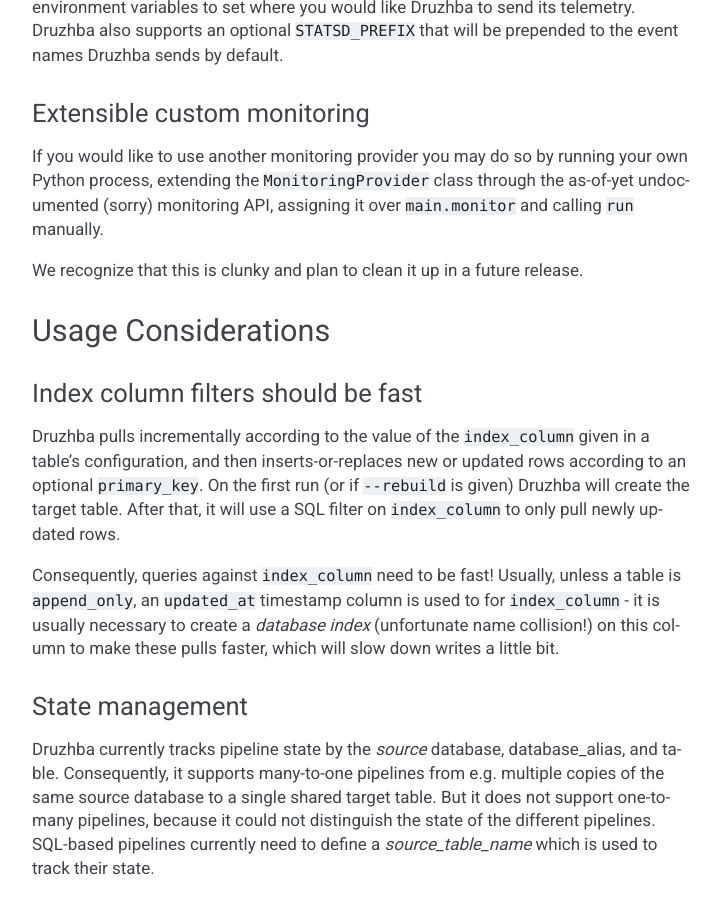
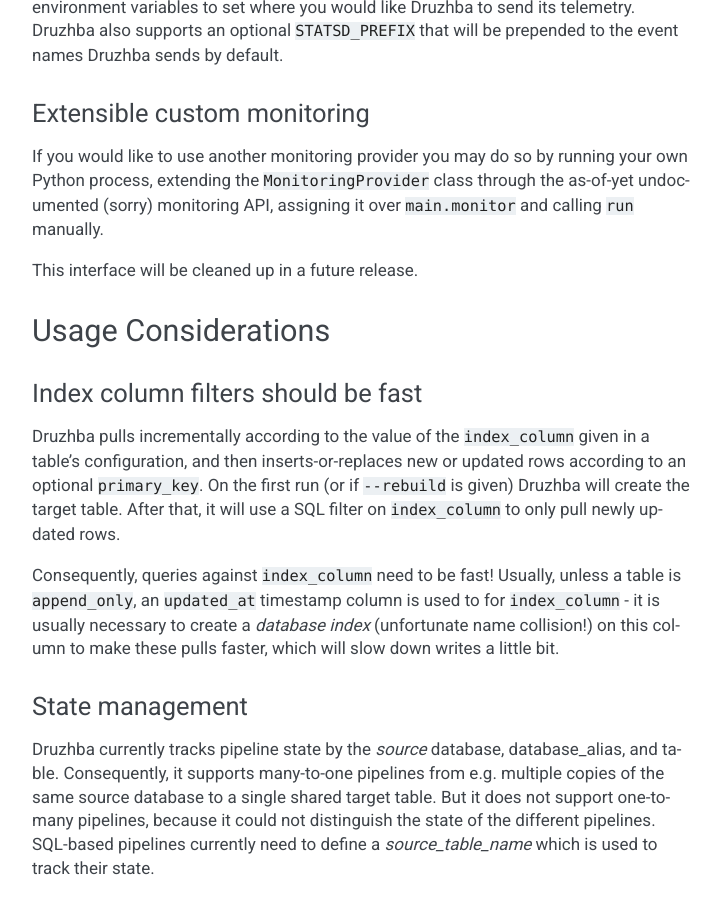
Before and after one commit to seatgeek/druzhba, a Sphinx documentation site: the page built from docs/configuration.rst, in a window 1280 px wide and 900 px high, scrolled down 4777 px. Shown: the whole window, without its empty margins (388-1109 px from the left). Built offline with Sphinx 7.4.7, drawn with Linux system fonts in a browser that asks for light colours.

```diff
--- a/docs/configuration.rst
+++ b/docs/configuration.rst
@@ -267,8 +267,7 @@ your own Python process, extending the ``MonitoringProvider`` class through the
 as-of-yet undocumented (sorry) monitoring API, assigning it over
 ``main.monitor`` and calling ``run`` manually.
 
-We recognize that this is clunky and plan to clean it up in a future release.
-
+This interface will be cleaned up in a future release.
 
 Usage Considerations
 --------------------
```
Also changed, not shown: README.rst (+13 -1 lines).
